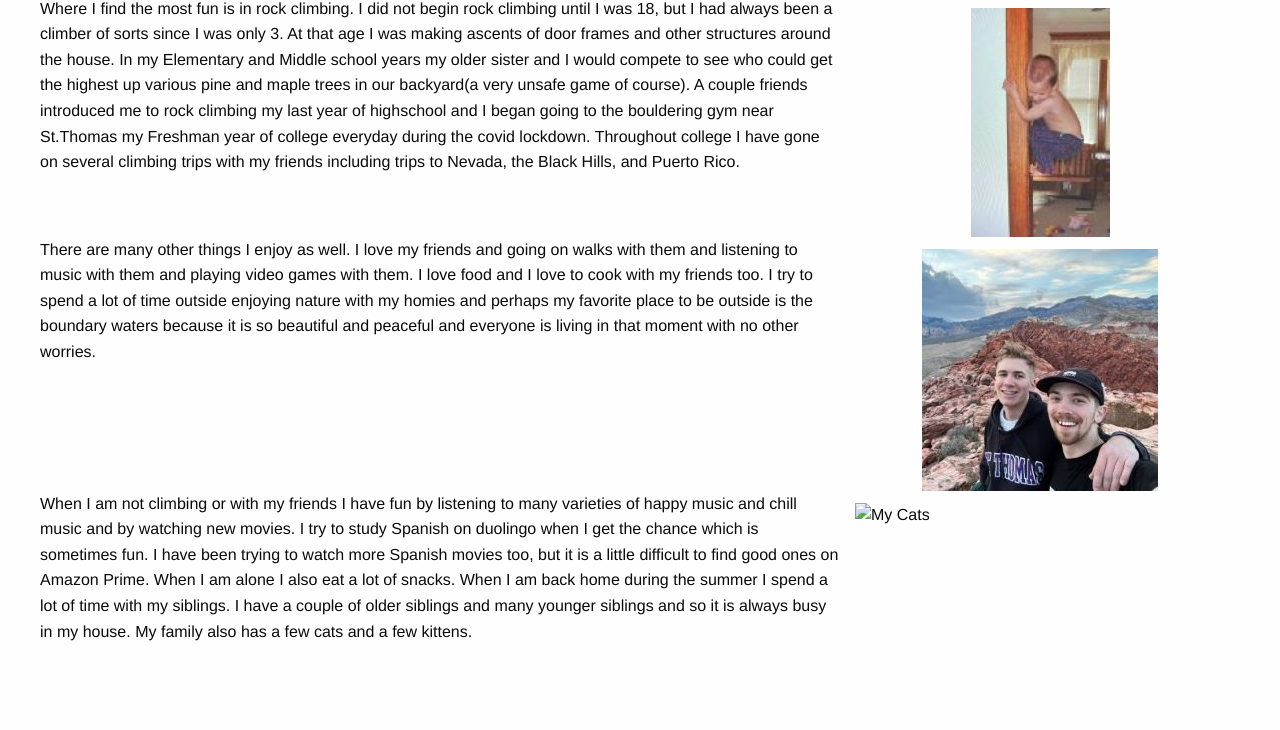
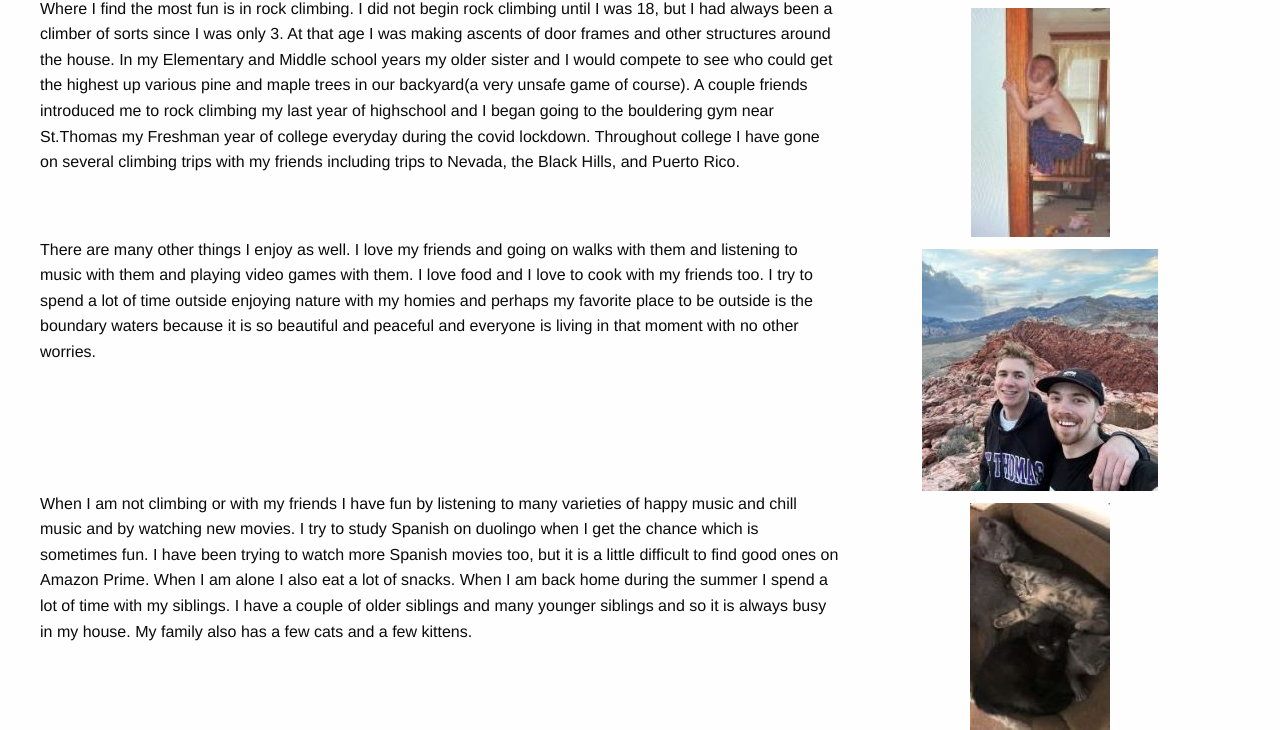
Before and after one commit to IsaiahGiebel/IsaiahGiebel.github.io, a plain HTML site: page fun.html in a window 1280 px wide. Shown: the part 150-880 px from the top of the page. Before the commit the page ends 810 px from the top, so only its background shows below. Drawn offline with Linux system fonts and the light colour scheme; files that its build step writes are made by us from their sources; files whose address does not match are found by name.

Commit message:
Update fun.html

```diff
--- a/fun.html
+++ b/fun.html
@@ -52,7 +52,7 @@
                         a lot of snacks. When I am back home during the summer I spend a lot of time with my siblings. I have a couple of older
                         siblings and many younger siblings and so it is always busy in my house. My family also has a few cats and a few kittens.
                     </p>
-                    <div class="cell medium-4" style="float: right;margin-top:1%;"><img src="images/cats_website.jpg" alt="My Cats" class="float-center"/></div>
+                    <div class="cell medium-4" style="float: right;margin-top:1%;"><img src="cats_website.jpg" alt="My Cats" class="float-center"/></div>
 
                 </div>
 
```
